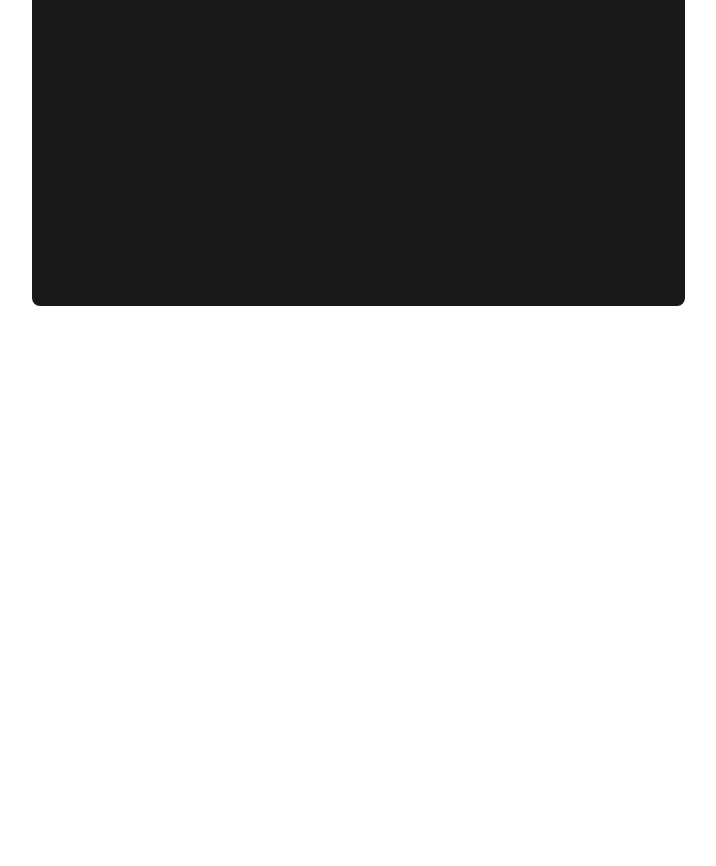
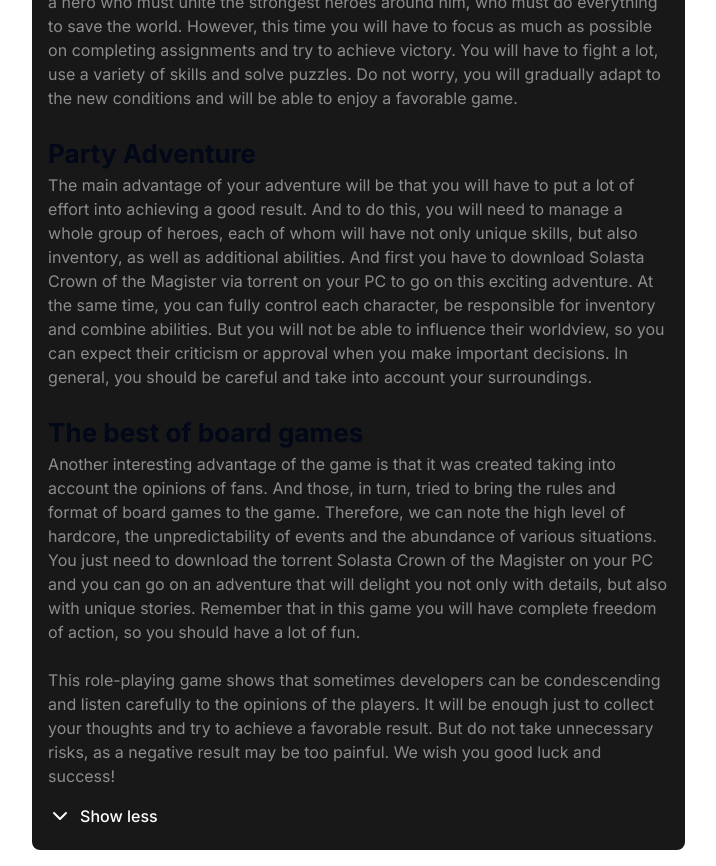
Before and after one commit to tarasovcad/gameov, a Next.js app: page /post in a window 1280 px wide. Shown: the part 1000-1866 px from the top of the page, without its empty margins (283-999 px from the left). Before the commit the page ends 1322 px from the top, so only its background shows below. Built offline with nearby package versions, Linux system fonts and the light colour scheme; no server answers.

Commit message:
feat: add description text at post

```diff
--- a/src/app/post/page.tsx
+++ b/src/app/post/page.tsx
@@ -26,7 +26,7 @@
       <div className="flex justify-between gap-4">
         <div className="w-full flex flex-col">
           <PostImageSlider />
-          <div className="bg-[#181818] w-full min-h-[500px] rounded-[8px] p-4">
+          <div className="bg-[#181818] w-full rounded-[8px] p-4">
             <PostText />
           </div>
         </div>
--- a/src/components/single-post/PostText.tsx
+++ b/src/components/single-post/PostText.tsx
@@ -1,16 +1,131 @@
 "use client";
 import React, {useState} from "react";
 import PostTabs from "./PostTabs";
+import {ChevronDown, ChevronUp} from "lucide-react";
+import {motion, AnimatePresence} from "framer-motion";
 const PostText = () => {
+  const descriptionText = (
+    <div className="flex flex-col gap-6">
+      <div>
+        <h1 className="text-[26px] font-bold">Role Playing</h1>
+        <p className="text-[16px] text-white/50 font-normal ">
+          If you like role-playing adventures, then you will like our next offer
+          regarding an attempt to send you to a fabulous world. This time you
+          have to take on the role of a hero who must unite the strongest heroes
+          around him, who must do everything to save the world. However, this
+          time you will have to focus as much as possible on completing
+          assignments and try to achieve victory. You will have to fight a lot,
+          use a variety of skills and solve puzzles. Do not worry, you will
+          gradually adapt to the new conditions and will be able to enjoy a
+          favorable game.
+        </p>
+      </div>
+
+      <div>
+        <h1 className="text-[26px] font-bold">Party Adventure</h1>
+        <p className="text-[16px] text-white/50 font-normal ">
+          The main advantage of your adventure will be that you will have to put
+          a lot of effort into achieving a good result. And to do this, you will
+          need to manage a whole group of heroes, each of whom will have not
+          only unique skills, but also inventory, as well as additional
+          abilities. And first you have to download Solasta Crown of the
+          Magister via torrent on your PC to go on this exciting adventure. At
+          the same time, you can fully control each character, be responsible
+          for inventory and combine abilities. But you will not be able to
+          influence their worldview, so you can expect their criticism or
+          approval when you make important decisions. In general, you should be
+          careful and take into account your surroundings.
+        </p>
+      </div>
+      <div>
+        <h1 className="text-[26px] font-bold">The best of board games</h1>
+        <p className="text-[16px] text-white/50 font-normal ">
+          Another interesting advantage of the game is that it was created
+          taking into account the opinions of fans. And those, in turn, tried to
+          bring the rules and format of board games to the game. Therefore, we
+          can note the high level of hardcore, the unpredictability of events
+          and the abundance of various situations. You just need to download the
+          torrent Solasta Crown of the Magister on your PC and you can go on an
+          adventure that will delight you not only with details, but also with
+          unique stories. Remember that in this game you will have complete
+          freedom of action, so you should have a lot of fun.
+        </p>
+      </div>
+      <div>
+        <p className="text-[16px] text-white/50 font-normal ">
+          This role-playing game shows that sometimes developers can be
+          condescending and listen carefully to the opinions of the players. It
+          will be enough just to collect your thoughts and try to achieve a
+          favorable result. But do not take unnecessary risks, as a negative
+          result may be too painful. We wish you good luck and success!
+        </p>
+      </div>
+    </div>
+  );
+  const [isCollapsed, setIsCollapsed] = useState(false);
   const [selectedTab, setSelectedTab] = useState("Description");
 
   const handleTabChange = (tab: string) => {
     setSelectedTab(tab);
   };
+
+  const toggleCollapse = () => {
+    setIsCollapsed(!isCollapsed);
+  };
+
   return (
     <div>
       <PostTabs onTabChange={handleTabChange} />
-      {selectedTab === "Description" && <div>Description</div>}
+      {selectedTab === "Description" && (
+        <div>
+          <AnimatePresence initial={false}>
+            <motion.div
+              key="content"
+              initial="collapsed"
+              animate={isCollapsed ? "collapsed" : "expanded"}
+              exit="collapsed"
+              variants={{
+                expanded: {height: "auto", opacity: 1},
+                collapsed: {height: 160, opacity: 1},
+              }}
+              transition={{duration: 0.3, ease: "easeInOut"}}
+              style={{overflow: "hidden", position: "relative"}}>
+              {descriptionText}
+              {isCollapsed && (
+                <div
+                  style={{
+                    position: "absolute",
+                    bottom: 0,
+                    left: 0,
+                    right: 0,
+                    height: "50px",
+                    background:
+                      "linear-gradient(to bottom, transparent, #1a1a1a)",
+                    pointerEvents: "none",
+                  }}
+                />
+              )}
+            </motion.div>
+          </AnimatePresence>
+          <motion.button
+            onClick={toggleCollapse}
+            className="mt-4 text-white transition-colors duration-300"
+            whileHover={{scale: 1.05}}
+            whileTap={{scale: 0.95}}>
+            {isCollapsed ? (
+              <div className="flex items-center gap-2">
+                <ChevronUp />
+                <p>Show more</p>
+              </div>
+            ) : (
+              <div className="flex items-center gap-2">
+                <ChevronDown />
+                <p>Show less</p>
+              </div>
+            )}
+          </motion.button>
+        </div>
+      )}
       {selectedTab === "Min. requirements" && <div>Min. requirements</div>}
     </div>
   );
```
